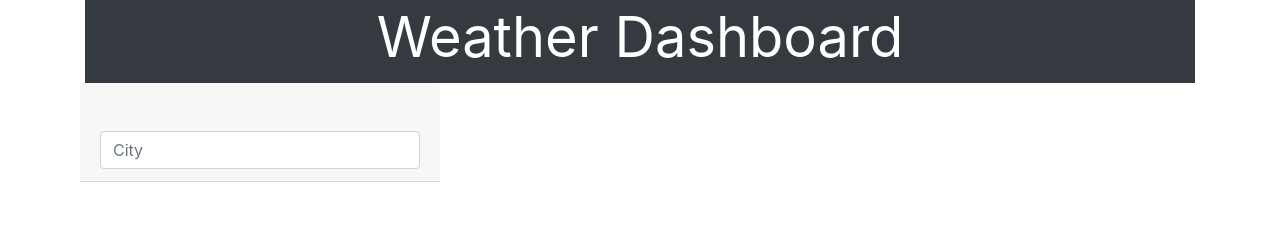
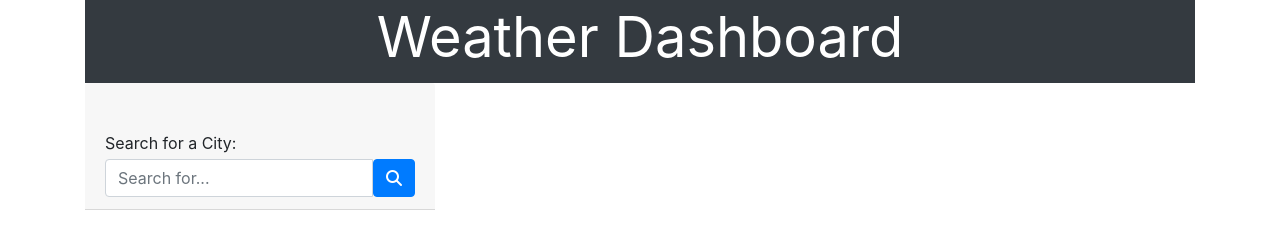
Before and after one commit to kisjan4ik/Weather-Dashboard, a plain HTML site: page index.html in a window 1280 px wide. Drawn offline with nearby package versions, Linux system fonts and the light colour scheme.

Commit message:
Input field for city search and the button

```diff
--- a/index.html
+++ b/index.html
@@ -7,6 +7,7 @@
     <title>Weather Dashboard</title>
     <link rel="stylesheet" href="https://stackpath.bootstrapcdn.com/bootstrap/4.5.0/css/bootstrap.min.css"
         integrity="sha384-9aIt2nRpC12Uk9gS9baDl411NQApFmC26EwAOH8WgZl5MYYxFfc+NcPb1dKGj7Sk" crossorigin="anonymous">
+    <script src="https://kit.fontawesome.com/a076d05399.js"></script>
 </head>
 
 <body>
@@ -17,8 +18,15 @@
         <div class="row">
             <div class="col-4">
                 <form>
-                    <div class="form-row card-header pt-5">
-                        <input type="text" class="form-control" placeholder="City">
+                    <div class="card-header pt-5"> Search for a City:
+                        <div class="input-group mt-1">
+                            <input type="text" class="form-control" placeholder="Search for...">
+                            <span class="input-group-btn">
+                              <button class="btn btn-primary" type="submit">
+                                  <i class="fa fa-search"></i>
+                              </button>
+                            </span>
+                          </div>
                     </div>
                 </form>
             </div>
```
